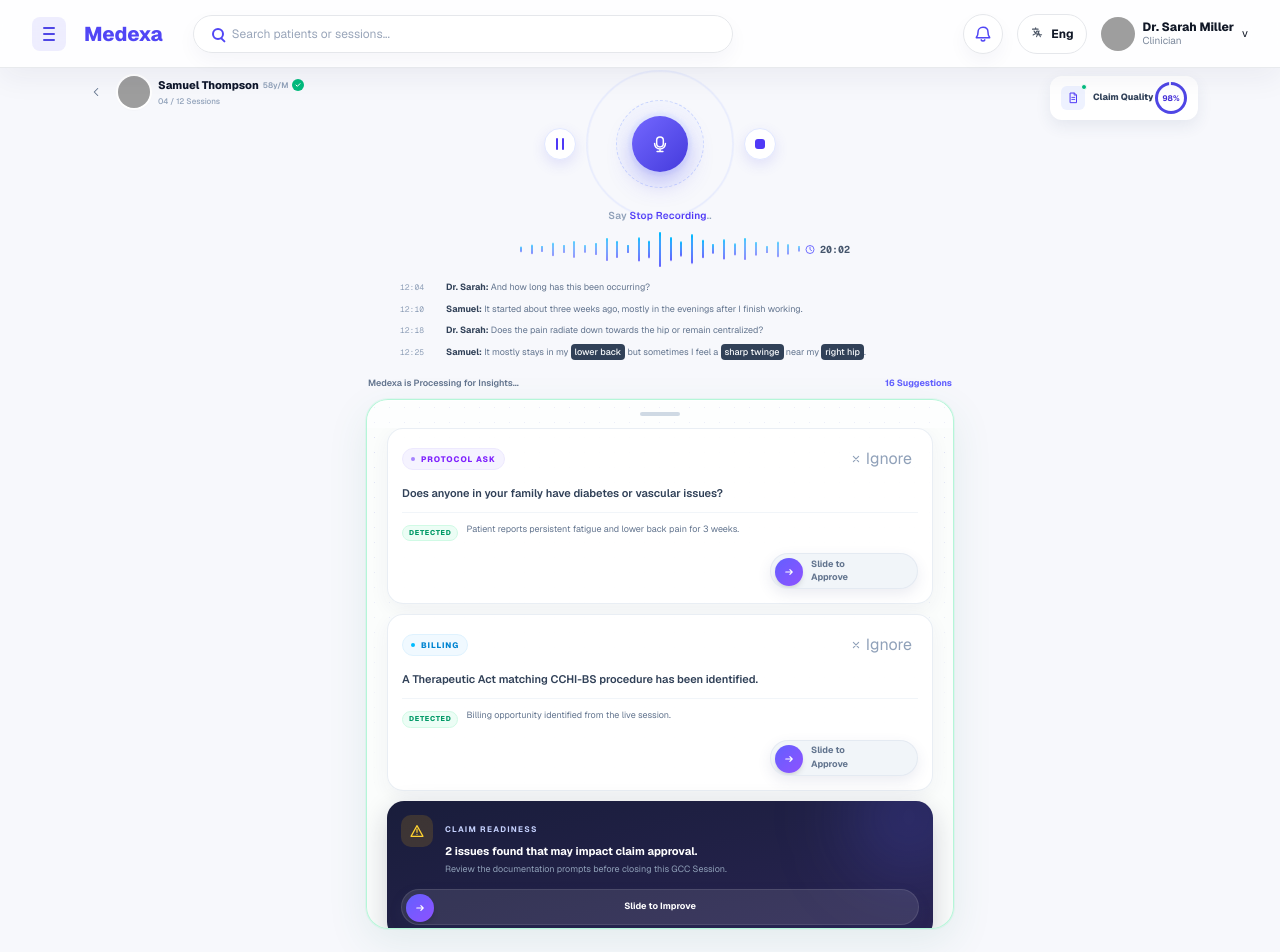
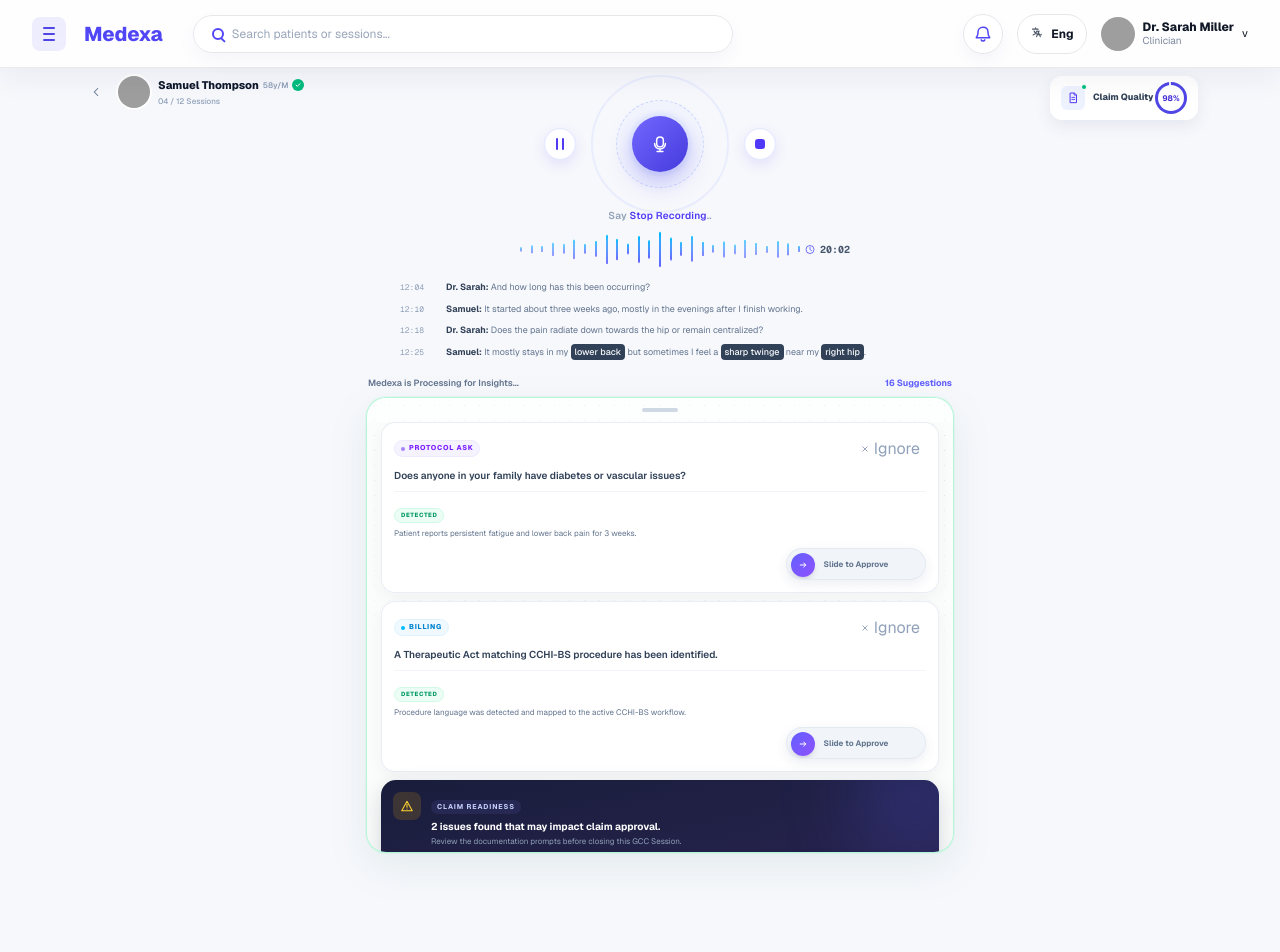
Before and after one commit to syedsaifshah786/medexa-gcc-frontend, a Next.js app: page /session in a window 1280 px wide. Shown: the top 952 px of the page. After the commit the page ends 901 px from the top, so only its background shows below. Built offline with nearby package versions, Linux system fonts and the light colour scheme; grey boxes are pictures that could not be loaded.

Commit message:
Refine GCC suggestions panel to match prototype layout

```diff
--- a/src/components/gcc/GCCClaimReadinessCard.tsx
+++ b/src/components/gcc/GCCClaimReadinessCard.tsx
@@ -6,17 +6,17 @@ export default function GCCClaimReadinessCard({ focused = false, onFocus }: { fo
   return (
     <article
       onClick={onFocus}
-      className={`relative cursor-pointer overflow-hidden rounded-[17px] bg-gradient-to-br from-[#191d3b] to-[#292452] p-3.5 text-white shadow-[0_10px_28px_rgba(23,27,53,0.2)] transition ${focused ? "ring-2 ring-emerald-300/40" : ""}`}
+      className={`relative cursor-pointer overflow-hidden rounded-[15px] bg-gradient-to-br from-[#191d3b] to-[#292452] p-3 text-white shadow-[0_8px_22px_rgba(23,27,53,0.18)] transition ${focused ? "ring-2 ring-emerald-300/40" : ""}`}
     >
       <div className="absolute -right-8 -top-10 size-28 rounded-full bg-indigo-500/25 blur-2xl" />
-      <div className="relative flex items-start gap-3">
-        <span className="grid size-8 shrink-0 place-items-center rounded-[10px] bg-amber-400/15 text-amber-300">
-          <svg viewBox="0 0 24 24" className="size-4" aria-hidden="true"><path d="M12 4 21 20H3Z" fill="none" stroke="currentColor" strokeLinejoin="round" strokeWidth="1.8" /><path d="M12 9v5M12 17h.01" fill="none" stroke="currentColor" strokeLinecap="round" strokeWidth="1.8" /></svg>
+      <div className="relative flex items-start gap-2.5">
+        <span className="grid size-7 shrink-0 place-items-center rounded-lg bg-amber-400/15 text-amber-300">
+          <svg viewBox="0 0 24 24" className="size-3.5" aria-hidden="true"><path d="M12 4 21 20H3Z" fill="none" stroke="currentColor" strokeLinejoin="round" strokeWidth="1.8" /><path d="M12 9v5M12 17h.01" fill="none" stroke="currentColor" strokeLinecap="round" strokeWidth="1.8" /></svg>
         </span>
         <div className="min-w-0 flex-1">
-          <span className="text-[8px] font-bold uppercase tracking-[0.16em] text-indigo-200">Claim Readiness</span>
-          <h3 className="mt-1 text-[11px] font-bold leading-[1.5]">2 issues found that may impact claim approval.</h3>
-          <p className="mt-1 text-[9px] leading-[1.5] text-slate-400">Review the documentation prompts before closing this GCC Session.</p>
+          <span className="inline-flex rounded-full bg-indigo-400/10 px-1.5 py-0.5 text-[7px] font-bold uppercase tracking-[0.13em] text-indigo-200">Claim Readiness</span>
+          <h3 className="mt-1 text-[10px] font-bold leading-[1.4]">2 issues found that may impact claim approval.</h3>
+          <p className="mt-0.5 text-[8px] leading-[1.45] text-slate-400">Review the documentation prompts before closing this GCC Session.</p>
         </div>
       </div>
       <SlideAction
@@ -24,7 +24,7 @@ export default function GCCClaimReadinessCard({ focused = false, onFocus }: { fo
         completedLabel="Improved"
         variant="dark"
         onComplete={() => undefined}
-        className="mt-3 w-full"
+        className="mt-2 w-full"
       />
     </article>
   );
--- a/src/components/gcc/GCCInsightsSheet.tsx
+++ b/src/components/gcc/GCCInsightsSheet.tsx
@@ -18,20 +18,20 @@ export default function GCCInsightsSheet({ count, suggestions, claimFocused, onC
 
   return (
     <section aria-labelledby="insights-title" className="relative w-full">
-      <div className="mb-2 flex items-center justify-between px-0.5">
+      <div className="mb-1.5 flex items-center justify-between px-0.5">
         <div className="flex min-w-0 items-center">
           <h2 id="insights-title" className="truncate text-[9px] font-semibold text-slate-500">Medexa is Processing for Insights...</h2>
         </div>
         <strong className="shrink-0 text-[9px] font-bold text-indigo-500">{count} Suggestions</strong>
       </div>
 
-      <div className="gcc-insights-shell relative overflow-hidden rounded-[22px] border border-emerald-200/80 bg-[#fbfdfc]/95 shadow-[0_12px_34px_rgba(46,125,112,0.1)] backdrop-blur-xl">
+      <div className="gcc-insights-shell relative overflow-hidden rounded-[20px] border border-emerald-200/80 bg-[#fbfdfc]/95 shadow-[0_12px_34px_rgba(46,125,112,0.1)] backdrop-blur-xl">
         <div className="pointer-events-none absolute inset-0 opacity-25 [background-image:radial-gradient(#7f86df_0.65px,transparent_0.65px)] [background-size:15px_15px] [mask-image:linear-gradient(to_bottom,black,transparent_80%)]" />
-        <div className="relative flex h-7 items-center justify-center bg-white/45">
-          <span className="h-1 w-10 rounded-full bg-slate-300/90" />
+        <div className="relative flex h-6 items-center justify-center bg-white/45">
+          <span className="h-1 w-9 rounded-full bg-slate-300/90" />
         </div>
-        <div className="gcc-insights-scroll relative h-[500px] overflow-y-auto overscroll-contain px-3 pb-4 sm:px-5">
-          <div className="grid w-full gap-2.5">
+        <div className="gcc-insights-scroll relative h-[430px] overflow-y-auto overscroll-contain px-2.5 pb-3 sm:px-3.5">
+          <div className="grid w-full gap-2">
             {ordered.map((id) =>
               id === "claim" ? (
                 <GCCClaimReadinessCard key={id} focused={claimFocused} onFocus={onClaimFocus} />
--- a/src/components/gcc/GCCSuggestionCard.tsx
+++ b/src/components/gcc/GCCSuggestionCard.tsx
@@ -7,10 +7,10 @@ export default function GCCSuggestionCard({ suggestion }: { suggestion: Suggesti
   const isBilling = suggestion.type === "Billing";
 
   return (
-    <article className="rounded-[16px] border border-slate-200/75 bg-white/95 p-3.5 shadow-[0_6px_20px_rgba(50,61,105,0.055)]">
+    <article className="rounded-[14px] border border-slate-200/75 bg-white/95 p-3 shadow-[0_5px_16px_rgba(50,61,105,0.05)]">
       <div className="flex items-center justify-between gap-3">
         <span
-          className={`inline-flex items-center gap-1.5 rounded-full border px-2 py-1 text-[8px] font-extrabold uppercase tracking-[0.12em] ${
+          className={`inline-flex items-center gap-1 rounded-full border px-1.5 py-0.5 text-[7px] font-extrabold uppercase tracking-[0.11em] ${
             isBilling
               ? "border-sky-100 bg-sky-50 text-sky-600"
               : "border-violet-100 bg-violet-50 text-violet-600"
@@ -19,31 +19,34 @@ export default function GCCSuggestionCard({ suggestion }: { suggestion: Suggesti
           <i className={`size-1 rounded-full ${isBilling ? "bg-sky-400" : "bg-violet-400"}`} />
           {suggestion.type}
         </span>
-        <button type="button" className="inline-flex items-center gap-1 rounded-full px-1.5 py-1 text-[9px] font-semibold text-slate-400 transition hover:bg-slate-50 hover:text-slate-600">
-          <svg viewBox="0 0 16 16" className="size-3" aria-hidden="true">
+        <button type="button" className="inline-flex items-center gap-1 rounded-full px-1.5 py-0.5 text-[8px] font-semibold text-slate-400 transition hover:bg-slate-50 hover:text-slate-600">
+          <svg viewBox="0 0 16 16" className="size-2.5" aria-hidden="true">
             <path d="m4.5 4.5 7 7m0-7-7 7" fill="none" stroke="currentColor" strokeLinecap="round" strokeWidth="1.5" />
           </svg>
           Ignore
         </button>
       </div>
 
-      <p className="mt-2.5 text-[11px] font-semibold leading-[1.55] text-slate-700">{suggestion.title}</p>
+      <p className="mt-1.5 text-[10px] font-semibold leading-[1.45] text-slate-700">{suggestion.title}</p>
 
-      {(suggestion.detected || isBilling) && (
-        <div className="mt-2.5 flex items-start gap-2 border-t border-slate-100 pt-2.5">
-          <span className="mt-0.5 shrink-0 rounded-full border border-emerald-100 bg-emerald-50 px-1.5 py-0.5 text-[7px] font-extrabold uppercase tracking-[0.1em] text-emerald-600">
-            Detected
-          </span>
-          <p className="text-[9px] leading-[1.55] text-slate-500">{suggestion.detected ?? "Billing opportunity identified from the live session."}</p>
-        </div>
-      )}
+      <div className="mt-2 border-t border-slate-100 pt-2">
+        <span className="inline-flex rounded-full border border-emerald-100 bg-emerald-50 px-1.5 py-0.5 text-[6px] font-extrabold uppercase tracking-[0.1em] text-emerald-600">
+          Detected
+        </span>
+        <p className="mt-1 text-[8px] leading-[1.45] text-slate-500">
+          {suggestion.detected ??
+            (isBilling
+              ? "Procedure language was detected and mapped to the active CCHI-BS workflow."
+              : "No matching response captured yet. Ask during the active session.")}
+        </p>
+      </div>
 
-      <div className="mt-3 flex justify-end">
+      <div className="mt-2 flex justify-end">
         <SlideAction
           label="Slide to Approve"
           completedLabel="Approved"
           onComplete={() => undefined}
-          className="w-[148px]"
+          className="w-[140px]"
         />
       </div>
     </article>
--- a/src/components/gcc/SlideAction.tsx
+++ b/src/components/gcc/SlideAction.tsx
@@ -137,7 +137,7 @@ export default function SlideAction({
       aria-disabled={completed}
       data-slide-action
       onClick={(event) => event.stopPropagation()}
-      className={`relative h-9 select-none overflow-hidden rounded-full border shadow-[0_5px_14px_rgba(55,65,130,0.1)] ${
+      className={`relative h-8 select-none overflow-hidden rounded-full border shadow-[0_4px_12px_rgba(55,65,130,0.09)] ${
         isDark
           ? "border-white/10 bg-white/10 text-white"
           : "border-slate-200/80 bg-slate-100 text-slate-500"
@@ -152,7 +152,7 @@ export default function SlideAction({
         />
       )}
 
-      <span className="pointer-events-none absolute inset-0 grid place-items-center px-10 text-[9px] font-bold">
+      <span className="pointer-events-none absolute inset-0 grid place-items-center px-8 text-[8px] font-bold">
         {completed ? completedLabel : label}
       </span>
 
@@ -162,17 +162,17 @@ export default function SlideAction({
         onPointerMove={handlePointerMove}
         onPointerUp={handlePointerUp}
         onPointerCancel={handlePointerCancel}
-        className={`absolute left-1 top-1 grid size-7 place-items-center rounded-full shadow-md ${
+        className={`absolute left-1 top-1 grid size-6 place-items-center rounded-full shadow-md ${
           completed ? "cursor-default bg-white text-emerald-600" : "cursor-grab bg-gradient-to-br from-indigo-500 to-violet-500 text-white active:cursor-grabbing"
         } ${isDragging ? "" : "transition-transform duration-300 ease-out"}`}
         style={{ transform: `translateX(${progress * Math.max(0, travelDistance)}px)`, touchAction: "none" }}
       >
         {completed ? (
-          <svg viewBox="0 0 24 24" className="size-3.5" aria-hidden="true">
+          <svg viewBox="0 0 24 24" className="size-3" aria-hidden="true">
             <path d="m7.5 12 3 3 6-6" fill="none" stroke="currentColor" strokeLinecap="round" strokeLinejoin="round" strokeWidth="2.2" />
           </svg>
         ) : (
-          <svg viewBox="0 0 24 24" className="size-3.5" aria-hidden="true">
+          <svg viewBox="0 0 24 24" className="size-3" aria-hidden="true">
             <path d="M6.5 12h11m-4-4 4 4-4 4" fill="none" stroke="currentColor" strokeLinecap="round" strokeLinejoin="round" strokeWidth="2" />
           </svg>
         )}
```
